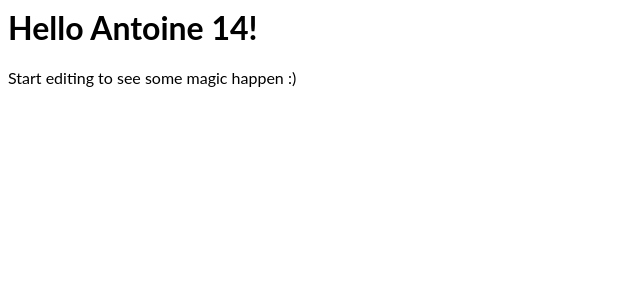
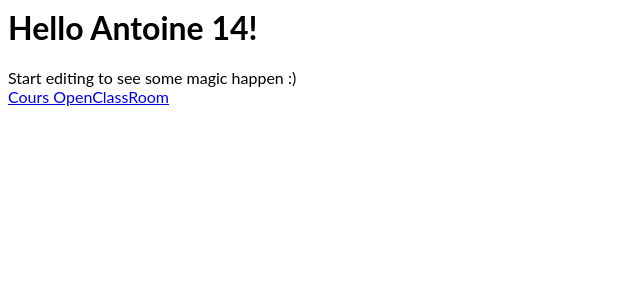
Before and after one commit to Antoine1207/angular-ivy-qenvep, an Angular app: page / in a window 1280 px wide. Shown: the top 300 px of the page, without its empty margins (0-640 px from the left). Built offline with nearby package versions, Linux system fonts and the light colour scheme.

Commit message:
1 file modified

```diff
--- a/src/app/app.component.html
+++ b/src/app/app.component.html
@@ -1,4 +1,5 @@
 <hello name="{{ name }}"></hello>
 <p>
-  Start editing to see some magic happen :)
+  Start editing to see some magic happen :) <br>
+  <a href="https://openclassrooms.com/fr/courses/1603881-apprenez-a-creer-votre-site-web-avec-html5-et-css3/1604646-creez-des-liens"> Cours OpenClassRoom</a>
 </p>
```
